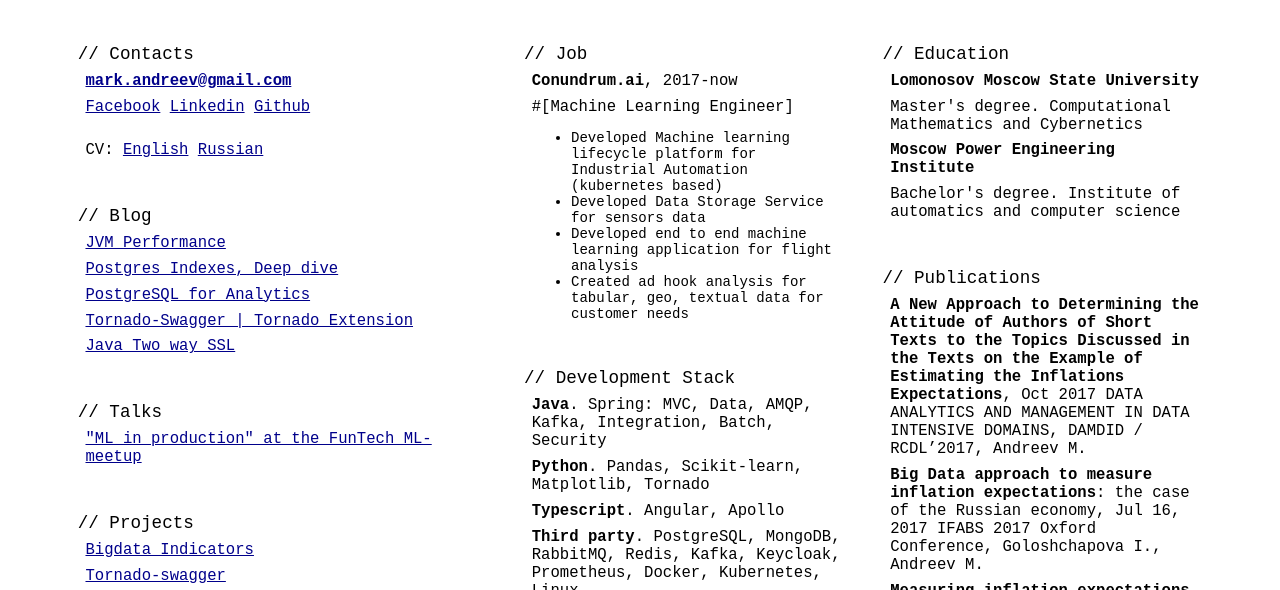
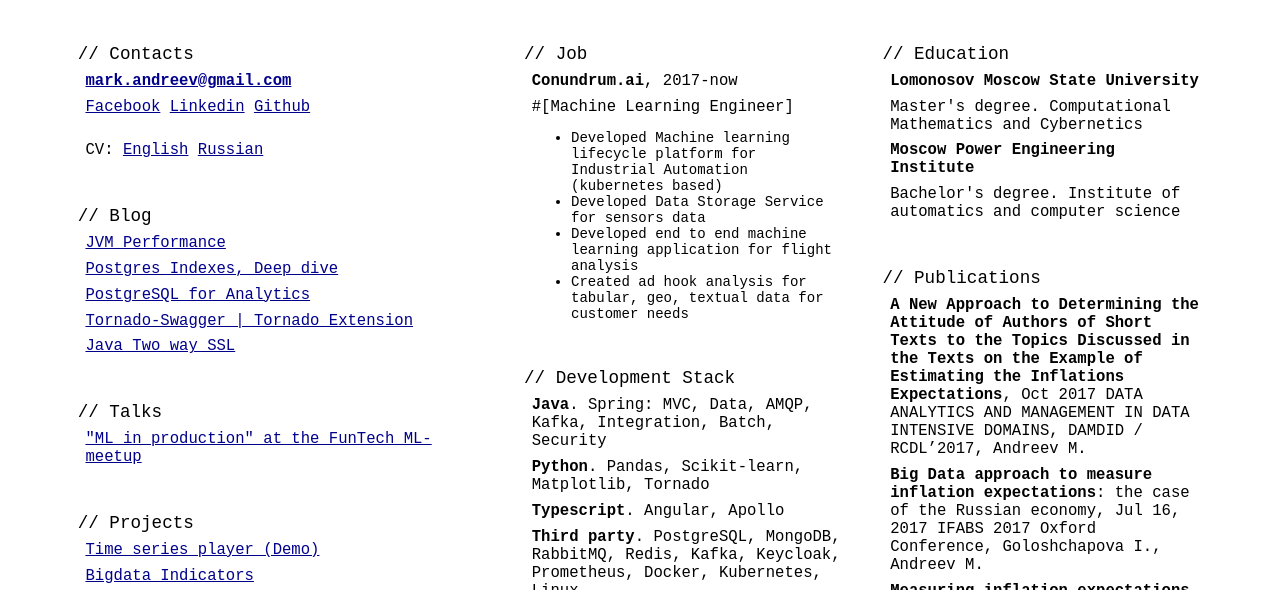
Before and after one commit to mrk-andreev/mrk-andreev.github.io, a plain HTML site: page index.html in a window 1280 px wide. Shown: the part 192-782 px from the top of the page. Drawn offline with Linux system fonts and the light colour scheme.

Commit message:
add ts player as a project

```diff
--- a/index.html
+++ b/index.html
@@ -153,6 +153,9 @@
             <div class="block">
                 <span class="block-title">// Projects</span>
                 <span class="block-item">
+                    <a href="https://github.com/mrk-andreev/demo-tsplayer">Time series player (Demo)</a>
+                </span>
+                <span class="block-item">
                     <a href="http://bigdata-indicators.com/">Bigdata Indicators</a>
                 </span>
                 <span class="block-item">
```
